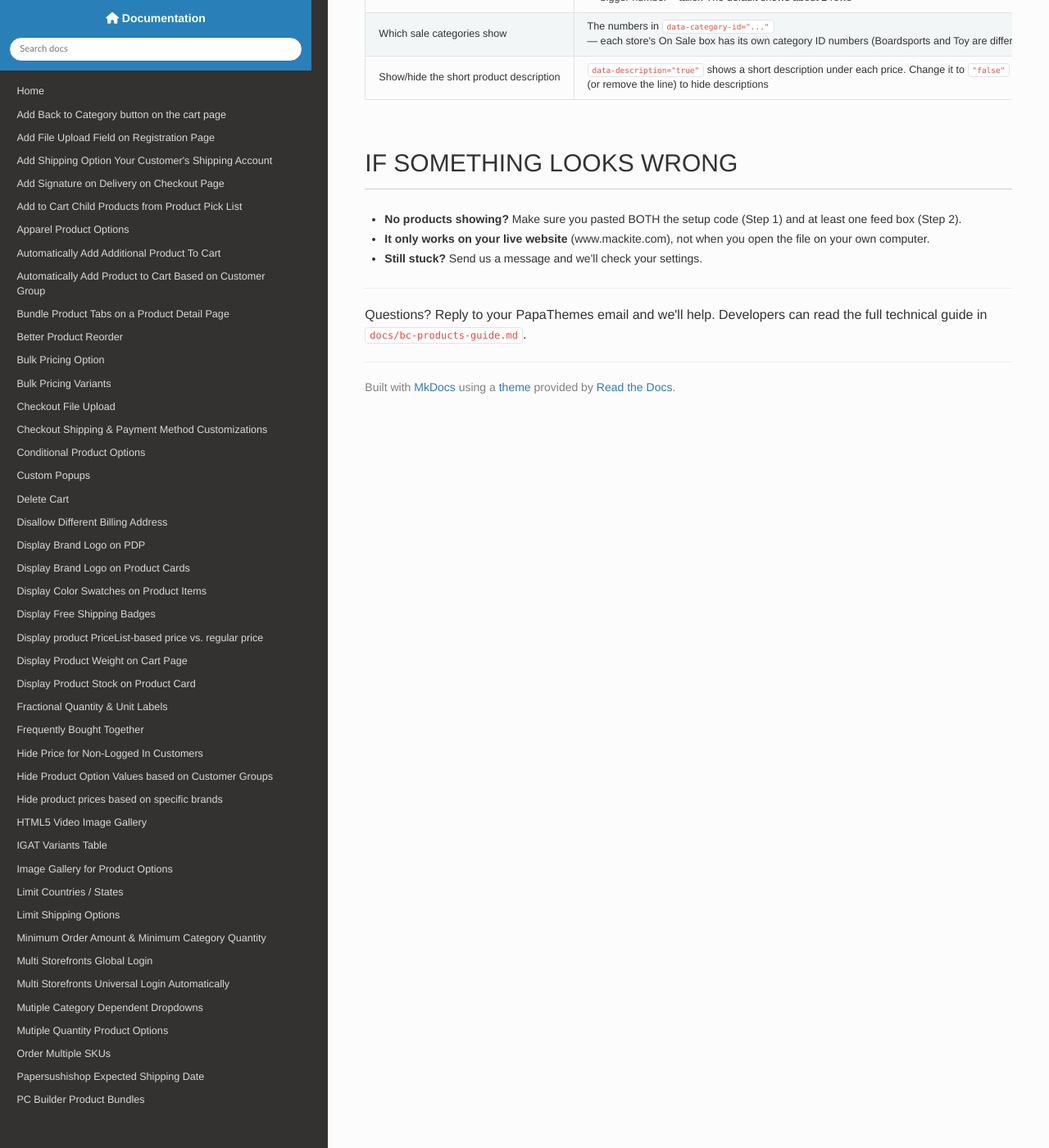
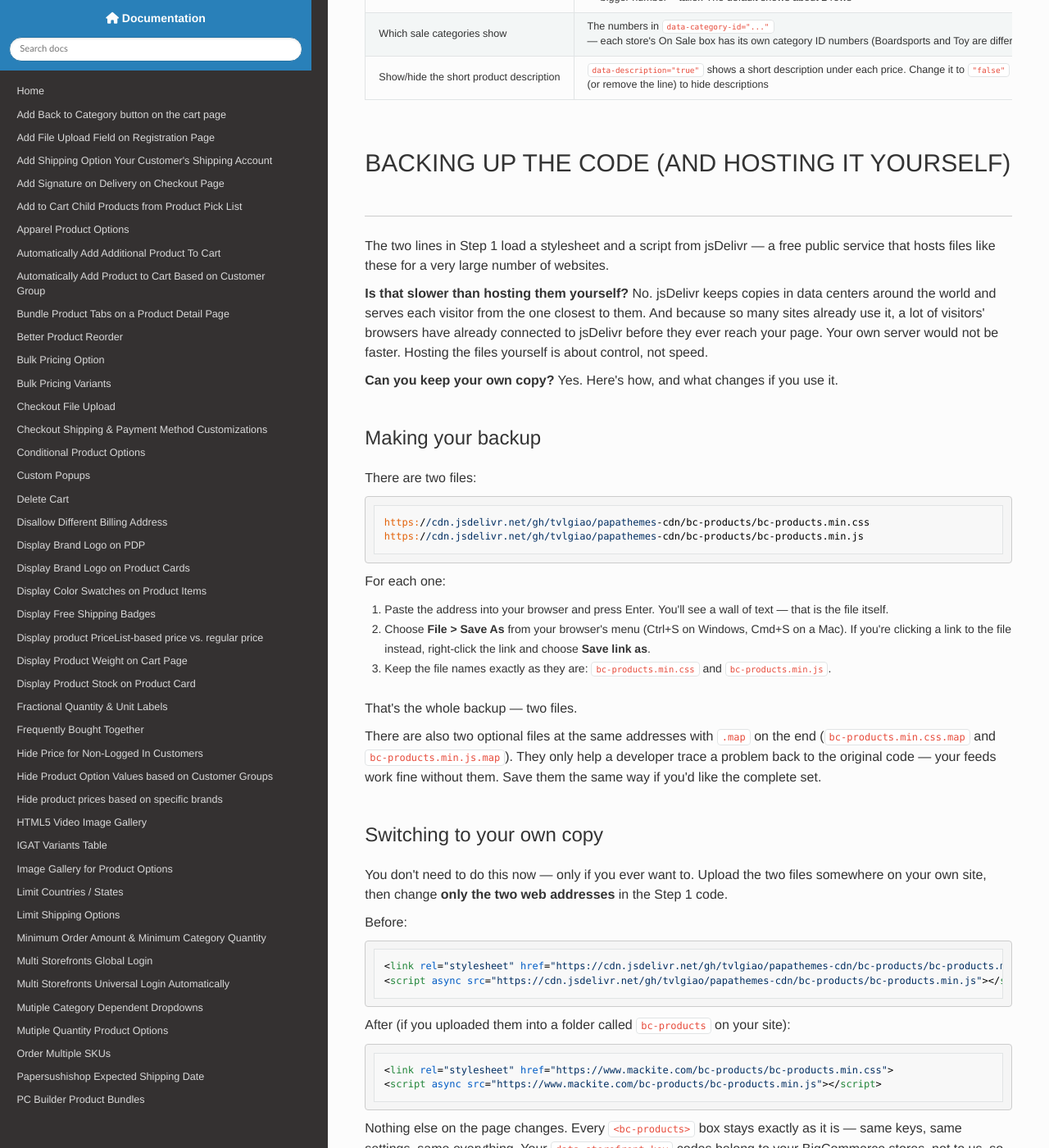
Before and after one commit to tvlgiao/bc-addons-docs, an MkDocs documentation site: the page built from docs/clients/mackite-bc-products-feeds.md, in a window 1280 px wide and 1400 px high, scrolled down 2969 px. Shown: the whole window at 82% size. Built offline with MkDocs 1.6.1, drawn with Linux system fonts in a browser that asks for light colours; nearby versions of some CDN libraries; some of the changed text lies outside the part shown.

Commit message:
docs(mackite): explain self-hosting and backing up the CDN files
Mirrors the section added to the source guide in the mackite.com repo. Answers
the client's question about whether she can keep her own copy of the script and
stylesheet: why the CDN is not slower, how to save the two files, how to repoint
the two URLs, and that she trades automatic updates for control.

Co-Authored-By: Claude Opus 4.8 <noreply@anthropic.com>

````diff
--- a/docs/clients/mackite-bc-products-feeds.md
+++ b/docs/clients/mackite-bc-products-feeds.md
@@ -129,6 +129,93 @@ few seconds.
 | Which sale categories show | The numbers in `data-category-id="..."` — each store's On Sale box has its own category ID numbers (Boardsports and Toy are different) |
 | Show/hide the short product description | `data-description="true"` shows a short description under each price. Change it to `"false"` (or remove the line) to hide descriptions |
 
+## Backing Up the Code (and Hosting It Yourself)
+
+The two lines in Step 1 load a stylesheet and a script from jsDelivr — a free
+public service that hosts files like these for a very large number of
+websites.
+
+**Is that slower than hosting them yourself?** No. jsDelivr keeps copies in
+data centers around the world and serves each visitor from the one closest to
+them. And because so many sites already use it, a lot of visitors' browsers
+have already connected to jsDelivr before they ever reach your page. Your own
+server would not be faster. Hosting the files yourself is about control, not
+speed.
+
+**Can you keep your own copy?** Yes. Here's how, and what changes if you use
+it.
+
+### Making your backup
+
+There are two files:
+
+```
+https://cdn.jsdelivr.net/gh/tvlgiao/papathemes-cdn/bc-products/bc-products.min.css
+https://cdn.jsdelivr.net/gh/tvlgiao/papathemes-cdn/bc-products/bc-products.min.js
+```
+
+For each one:
+
+1. Paste the address into your browser and press Enter. You'll see a wall of
+   text — that is the file itself.
+2. Choose **File > Save As** from your browser's menu (Ctrl+S on Windows,
+   Cmd+S on a Mac). If you're clicking a link to the file instead,
+   right-click the link and choose **Save link as**.
+3. Keep the file names exactly as they are: `bc-products.min.css` and
+   `bc-products.min.js`.
+
+That's the whole backup — two files.
+
+There are also two optional files at the same addresses with `.map` on the end
+(`bc-products.min.css.map` and `bc-products.min.js.map`). They only help a
+developer trace a problem back to the original code — your feeds work fine
+without them. Save them the same way if you'd like the complete set.
+
+### Switching to your own copy
+
+You don't need to do this now — only if you ever want to. Upload the two files
+somewhere on your own site, then change **only the two web addresses** in the
+Step 1 code.
+
+Before:
+
+```html
+<link rel="stylesheet" href="https://cdn.jsdelivr.net/gh/tvlgiao/papathemes-cdn/bc-products/bc-products.min.css">
+<script async src="https://cdn.jsdelivr.net/gh/tvlgiao/papathemes-cdn/bc-products/bc-products.min.js"></script>
+```
+
+After (if you uploaded them into a folder called `bc-products` on your site):
+
+```html
+<link rel="stylesheet" href="https://www.mackite.com/bc-products/bc-products.min.css">
+<script async src="https://www.mackite.com/bc-products/bc-products.min.js"></script>
+```
+
+Nothing else on the page changes. Every `<bc-products>` box stays exactly as
+it is — same keys, same settings, same everything. Your `data-storefront-key`
+codes belong to your BigCommerce stores, not to us, so they work the same no
+matter where the script is hosted.
+
+### The trade-off, honestly
+
+You stop getting updates automatically. Right now, if we fix or improve
+something, jsDelivr picks it up and your page gets it on its own. With your
+own copy, your page keeps running the version you downloaded until you
+download a newer one and upload it in its place. That's the real cost:
+control instead of automatic updates.
+
+Plenty of people keep the jsDelivr version running day to day and simply keep
+the backup on hand. That's a perfectly good middle ground.
+
+### Why a backup is genuinely enough
+
+These are plain, ordinary CSS and JavaScript files. There is no license check,
+nothing that phones home, no server of ours involved, and no key that expires.
+Once you have the two files saved, they keep working — regardless of what
+happens to PapaThemes, or to jsDelivr, or to anyone else. Point your page at
+your own copies and the feeds keep pulling products from your BigCommerce
+stores exactly as they do today.
+
 ## If Something Looks Wrong
 
 - **No products showing?** Make sure you pasted BOTH the setup code (Step 1)
@@ -137,6 +224,9 @@ few seconds.
   the file on your own computer.
 - **Still stuck?** Send us a message and we'll check your settings.
 
+If you'd like your own copy of the setup files to keep on hand, see [Backing Up
+the Code (and Hosting It Yourself)](#backing-up-the-code-and-hosting-it-yourself).
+
 ---
 
 Questions? Reply to your PapaThemes email and we'll help. Developers can read
````
